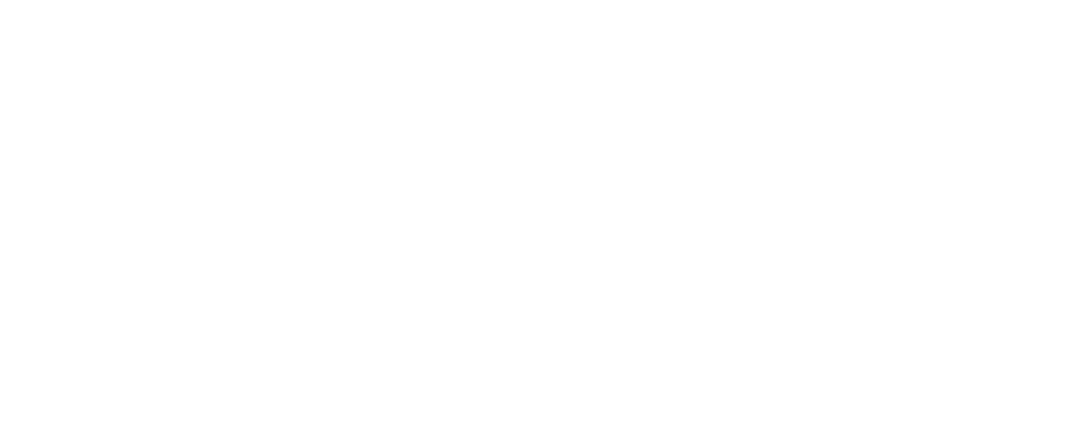
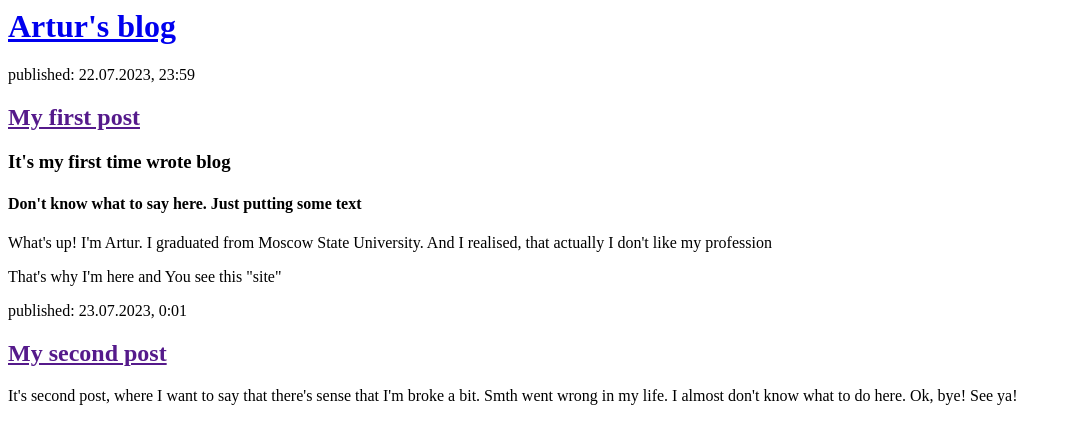
Before and after one commit to shagizzz/my-first-blog, a Django app: page / in a window 1280 px wide. Before the commit the part shown is empty. Shown: the top 444 px of the page, without its empty margins (0-1071 px from the left). Run offline with Django 3.2, Linux system fonts and the light colour scheme.

Commit message:
Changed the HTML for the site.

```diff
--- a/blog/templates/blog/post_list.html
+++ b/blog/templates/blog/post_list.html
@@ -1,5 +1,28 @@
 <html>
     <head>
+        <title>Artur's blog</title>
+    </head>
+    <body>
+        <div>
+            <h1><a href="/">Artur's blog</a></h1>
+        </div>
 
-    </head>
+        <div>
+            <p>published: 22.07.2023, 23:59</p>
+            <h2><a href="">My first post</a></h2>
+            <h3>It's my first time wrote blog</h3>
+        <h4>Don't know what to say here. Just putting some text</h4>
+        <p>What's up! I'm Artur. I graduated from Moscow State University.
+    And I realised, that actually I don't like my profession</p>
+        <p>That's why I'm here and You see this "site"</p>
+        </div>
+
+        <div>
+            <p>published: 23.07.2023, 0:01</p>
+            <h2><a href="">My second post</a></h2>
+            <p>It's second post, where I want to say that there's
+            sense that I'm broke a bit. Smth went wrong in my life.
+            I almost don't know what to do here. Ok, bye! See ya!</p>
+        </div>
+    </body>
 </html>
```
